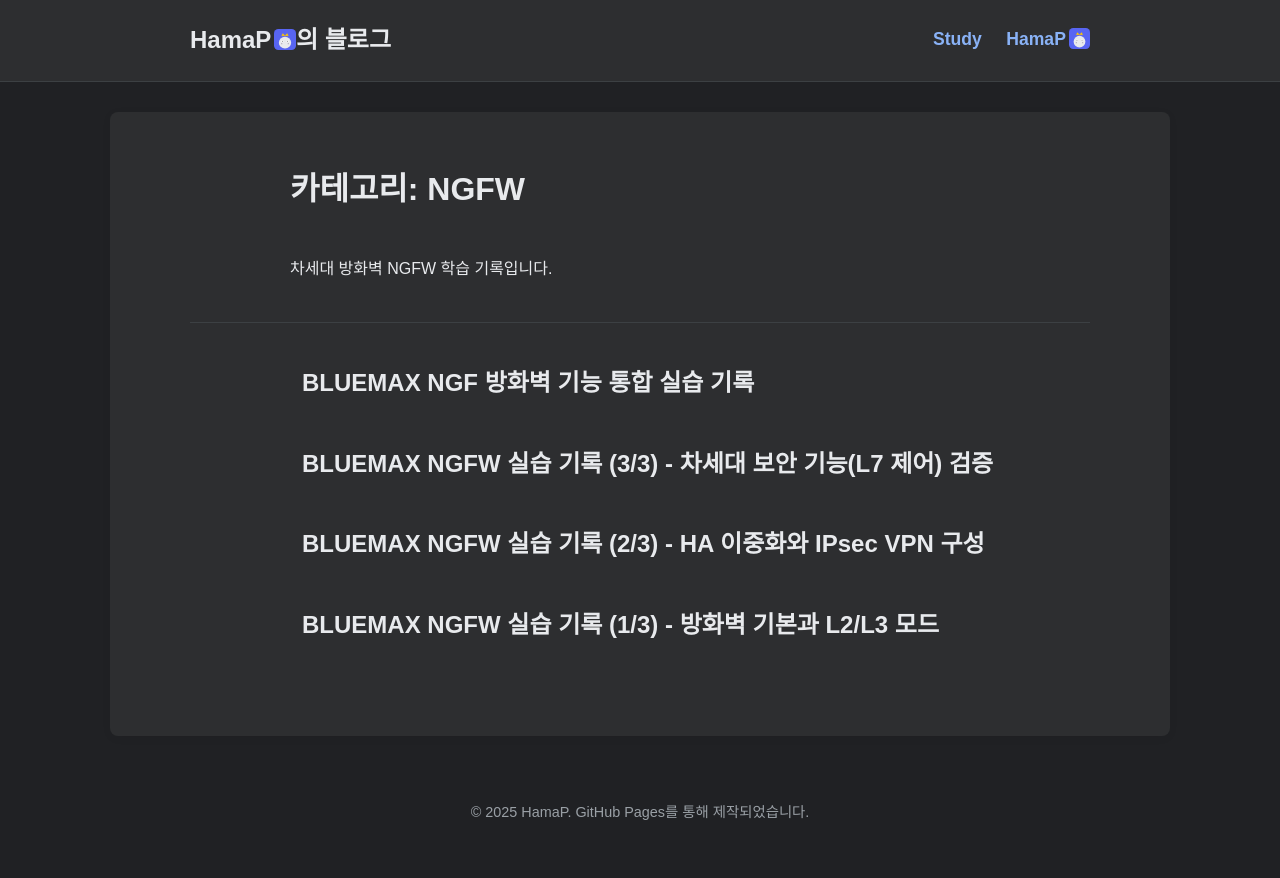
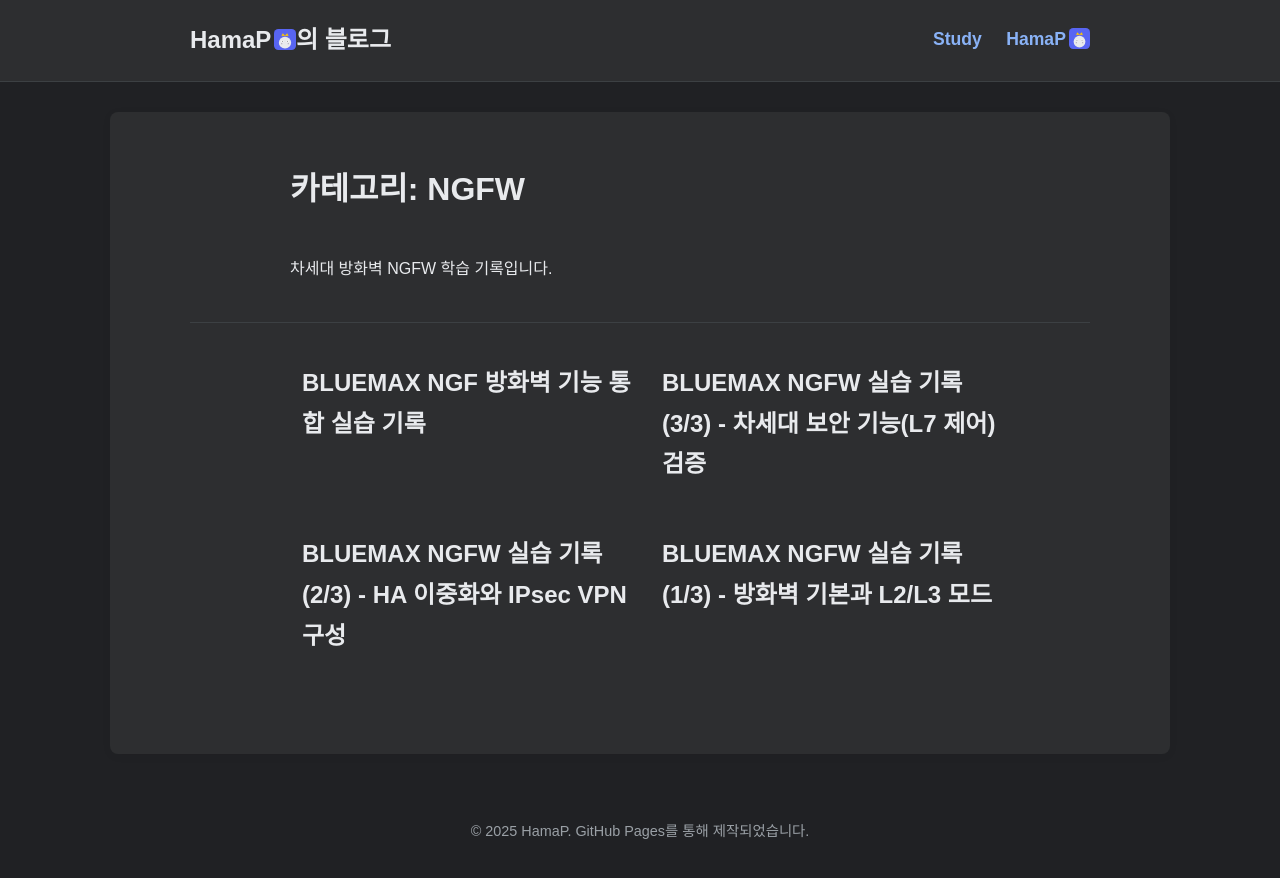
Before and after one commit to HamaP0/HamaP0.github.io, a Jekyll site: the page built from category/NGFW.html, in a window 1280 px wide. Shown: the top 878 px of the page. Built offline with Jekyll 4.4.1, drawn with Linux system fonts in a browser that asks for light colours; some web fonts are replaced.

Commit message:
Update style.scss

```diff
--- a/assets/css/style.scss
+++ b/assets/css/style.scss
@@ -1,10 +1,8 @@
 ---
 ---
-
 /* =============================================================================
    HamaP의 블로그 - 최종 스타일시트 (Gemini 팔레트 + 다크 모드 기본)
    ============================================================================= */
-
 /* ------------------- */
 /* Gemini 색상 변수 정의 */
 /* ------------------- */
@@ -14,12 +12,17 @@
   --header-bg:         #2d2e30;
   --content-bg:        #2d2e30;
   --border-color:      #3c4043;
+  --card-bg:           #2d2e30;
+  --card-hover-bg:     #333436;
+  --card-border:       #424549;
   --code-bg:           #282a2d;
   --footer-text:       #9aa0a6;
   --link-color:        #89B2F6;
   --link-hover-color:  #a3c2f7;
   --category-color:    #00A67D;
   --copy-btn-bg:       #5F6368;
+  --tag-bg:            #3c4043;
+  --tag-hover-bg:      #4a4e52;
 }
 
 /* ------------------- */
@@ -39,11 +42,12 @@
 a {
   color: var(--link-color);
   text-decoration: none;
+  transition: all 0.2s ease;
 }
 
 a:hover {
   color: var(--link-hover-color);
-  text-decoration: underline;
+  text-decoration: none;
 }
 
 .container {
@@ -78,6 +82,8 @@
   font-size: 1.5em;
   font-weight: bold;
   color: var(--text-color);
+  display: flex;
+  align-items: center;
 }
 
 .site-title:hover {
@@ -93,6 +99,7 @@
 
 .site-nav a:hover {
   text-decoration: none;
+  color: var(--link-hover-color);
 }
 
 /* ------------------- */
@@ -214,37 +221,103 @@
 .post-meta {
   color: var(--footer-text);
   font-size: 0.9em;
+  margin-top: 8px;
 }
 
+/* Notion 스타일 카드 레이아웃 */
 .post-list,
 .category-list {
   list-style: none;
   padding-left: 0;
+  display: grid;
+  grid-template-columns: repeat(auto-fill, minmax(320px, 1fr));
+  gap: 20px;
+  margin: 0;
 }
 
 .post-list li {
-  margin-bottom: 40px;
-}
-
-.post-list a.post-link {
-  color: var(--text-color);
-  text-decoration: none;
+  margin-bottom: 0;
+  display: flex;
 }
 
 .category-list li {
   margin-bottom: 10px;
 }
 
-.category-list a {
-  font-size: 1.2em;
-  font-weight: bold;
-  color: var(--category-color);
+.post-card {
+  background-color: var(--card-bg);
+  border: 1px solid var(--card-border);
+  border-radius: 8px;
+  padding: 18px;
+  transition: all 0.2s ease;
+  display: flex;
+  flex-direction: column;
+  height: 100%;
+  box-shadow: 0 2px 4px rgba(0, 0, 0, 0.05);
+}
+
+.post-card:hover {
+  background-color: var(--card-hover-bg);
+  transform: translateY(-2px);
+  box-shadow: 0 4px 8px rgba(0, 0, 0, 0.1);
+  border-color: var(--border-color);
+}
+
+.post-link {
+  color: var(--text-color);
   text-decoration: none;
+  flex-grow: 1;
+  display: flex;
+  flex-direction: column;
+}
+
+.post-link h2 {
+  font-size: 1.3em;
+  margin: 0 0 8px 0;
+  line-height: 1.3;
   transition: color 0.2s;
 }
 
-.category-list a:hover {
-  filter: brightness(1.2);
+.post-link:hover h2 {
+  color: var(--link-hover-color);
+}
+
+.post-excerpt {
+  color: var(--footer-text);
+  font-size: 0.95em;
+  line-height: 1.5;
+  margin-bottom: 12px;
+  display: -webkit-box;
+  -webkit-line-clamp: 3;
+  -webkit-box-orient: vertical;
+  overflow: hidden;
+  flex-grow: 1;
+}
+
+.category-tag {
+  display: inline-block;
+  background-color: var(--tag-bg);
+  color: var(--text-color);
+  padding: 4px 10px;
+  border-radius: 15px;
+  font-size: 0.8em;
+  margin-bottom: 10px;
+  transition: background-color 0.2s;
+}
+
+.category-tag:hover {
+  background-color: var(--tag-hover-bg);
+}
+
+/* 카테고리 페이지 스타일 */
+.category-page h1 {
+  margin-top: 0;
+  padding-bottom: 15px;
+  border-bottom: 1px solid var(--border-color);
+}
+
+.category-page .post-list {
+  grid-template-columns: repeat(auto-fill, minmax(300px, 1fr));
 }
 
 /* ------------------- */
@@ -257,11 +330,14 @@
   display: flex;
   justify-content: space-between;
   align-items: center;
+  flex-wrap: wrap;
+  gap: 15px;
 }
 
 .post-nav .prev,
 .post-nav .next {
-  flex: 0 0 48%;
+  flex: 1;
+  min-width: 200px;
 }
 
 .post-nav .prev {
@@ -275,6 +351,7 @@
 .post-nav .next:only-child {
   margin-left: auto;
 }
+
 .post-nav .prev:only-child {
   margin-right: auto;
 }
@@ -333,3 +410,36 @@
 .dark-icon {
   display: inline-block; /* 다크 모드만 사용하므로 항상 보이도록 */
 }
+
+/* ------------------- */
+/* 모바일 최적화       */
+/* ------------------- */
+@media (max-width: 768px) {
+  .content-wrapper {
+    padding: 30px 20px;
+  }
+
+  .site-header .container {
+    flex-direction: column;
+    align-items: flex-start;
+    gap: 10px;
+  }
+
+  .site-nav a {
+    margin-left: 0;
+    margin-top: 5px;
+  }
+
+  .post-list {
+    grid-template-columns: 1fr;
+  }
+
+  .post-nav {
+    flex-direction: column;
+  }
+
+  .post-nav .prev,
+  .post-nav .next {
+    width: 100%;
+  }
+}
```
